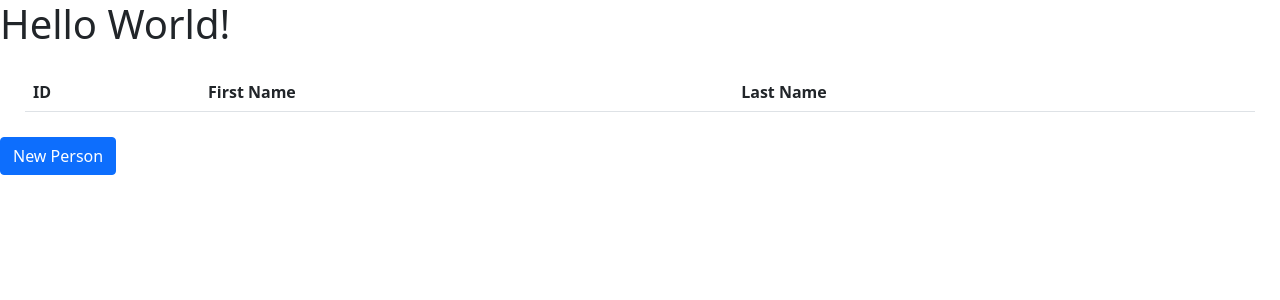
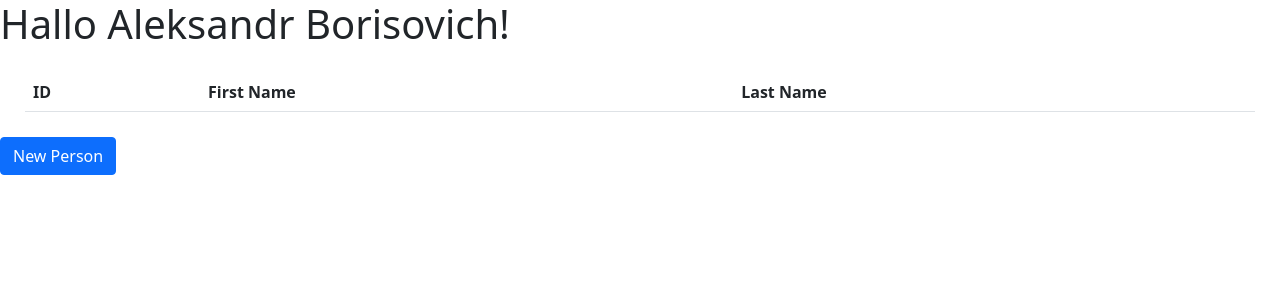
Before and after one commit to ColderON/supersite.ajax.com, a PHP site: page / in a window 1280 px wide. Shown: the top 300 px of the page. Run offline with PHP 8.4, Linux system fonts and the light colour scheme; data that the repository does not hold is empty; some libraries are stand-ins or nearby versions.

Commit message:
Update index.php
hallo Aleksandr

```diff
--- a/index.php
+++ b/index.php
@@ -31,7 +31,7 @@ spl_autoload_register(function ($className){
 
     <div>
         <h1>
-            Hello World!
+            Hallo Aleksandr Borisovich!
         </h1>
     </div>
 
```
